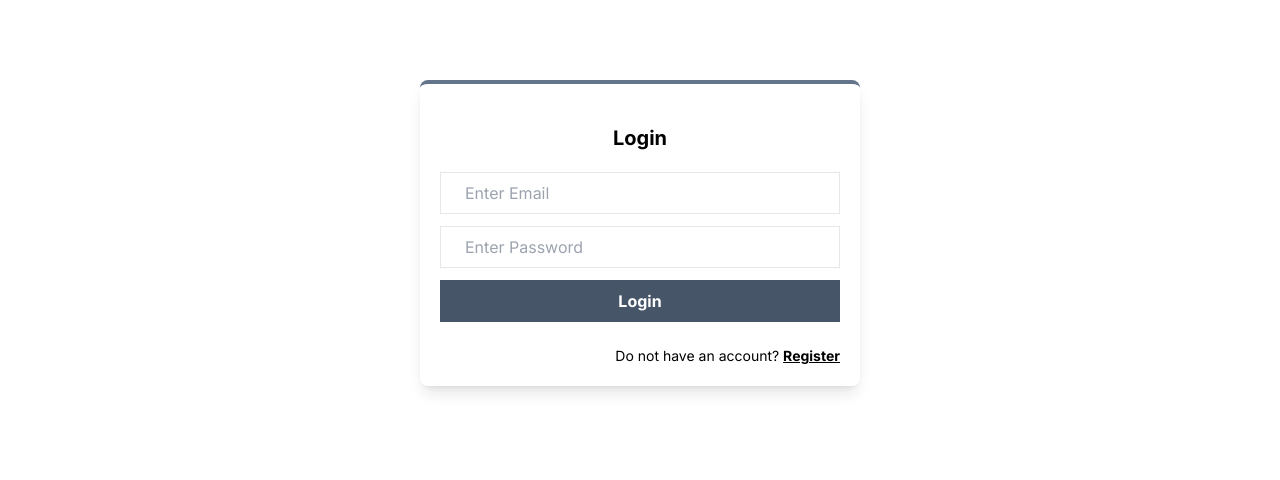
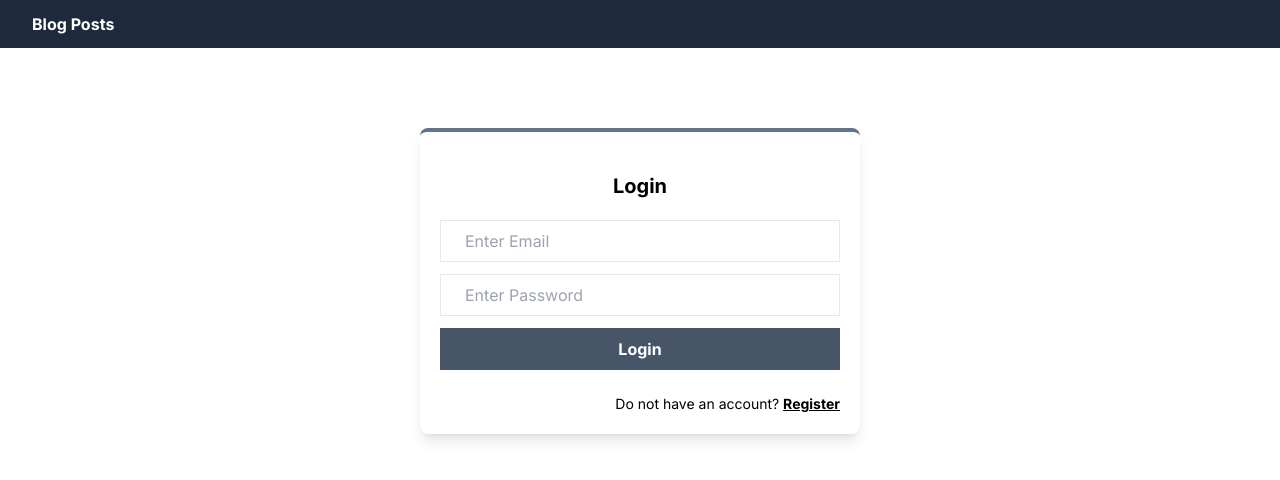
Before and after one commit to ChathuJay7/-CDAZZDEV_frontend, a Next.js app: page /login in a window 1280 px wide. Shown: the top 480 px of the page. Built offline with nearby package versions, Linux system fonts and the light colour scheme.

Commit message:
Add Navbar section

```diff
--- a/app/layout.js
+++ b/app/layout.js
@@ -2,6 +2,7 @@
 import { Inter } from 'next/font/google'
 import './globals.css'
 import { Providers } from './redux/provider'
+import Navbar from '@/components/Navbar'
 
 
 
@@ -15,7 +16,12 @@ export const metadata = {
 export default function RootLayout({ children }) {
   return (
     <html lang="en">
-      <body className={inter.className}><Providers>{children}</Providers></body>
+      <body className={inter.className}>
+        <Providers>
+          <Navbar />
+          {children}
+        </Providers>
+      </body>
     </html>
   )
 }
--- a/app/page.js
+++ b/app/page.js
@@ -1,21 +1,32 @@
 "use client"
 
-import Image from 'next/image'
-import Login from './login/page'
-import Register from './register/page'
 import BlogPosts from '@/components/BlogPosts'
 import { useSelector } from 'react-redux'
-
+import { useRouter, redirect } from "next/navigation";
+import { useLayoutEffect } from 'react';
 
 export default function Home() {
 
   const { user } = useSelector((state) => state.auth)
 
+  const router = useRouter();
+
+  useLayoutEffect(() => {
+    const isAuth = user;
+    if(!isAuth){
+      redirect('/login')
+    }
+  }, [])
+
+
   console.log(user)
 
   return (
 
+    <>
       <BlogPosts />
+
+    </>
 
 
   )
--- /dev/null
+++ b/components/Navbar.jsx
@@ -0,0 +1,35 @@
+"use client";
+
+import { logout } from "@/app/redux/authSlice";
+import Link from "next/link";
+import { useRouter } from "next/navigation";
+import { useDispatch, useSelector } from "react-redux";
+
+export default function Navbar() {
+  const dispatch = useDispatch();
+  const { user } = useSelector((state) => state.auth);
+
+  const router = useRouter();
+
+  const handleLogout = () => {
+    dispatch(logout());
+    router.replace("/login");
+  };
+
+  return (
+    <nav className="flex justify-between items-center bg-slate-800 px-8 py-3">
+      <Link className="text-white font-bold" href={"/"}>
+        Blog Posts
+      </Link>
+      <p className="text-white">{user?.username}</p>
+      {user && (
+        <button
+          onClick={handleLogout}
+          className="bg-red-600 text-white hover:bg-white hover:text-red-600 rounded-md font-bold px-6 py-2"
+        >
+          Logout
+        </button>
+      )}
+    </nav>
+  );
+}
```
